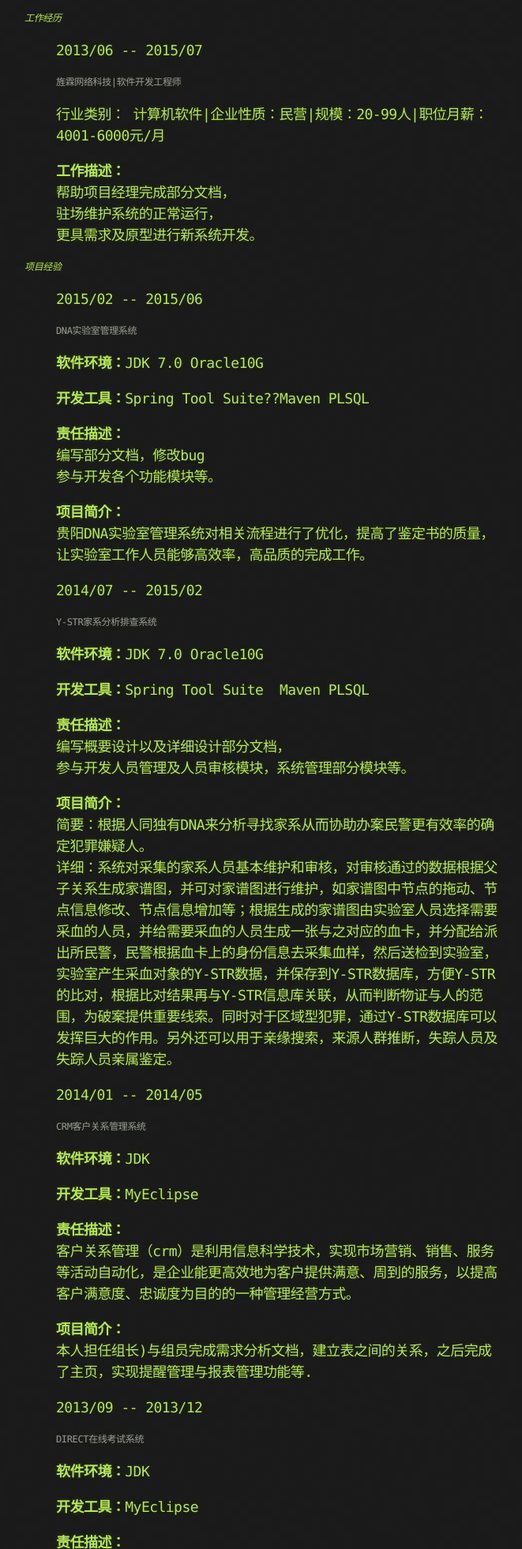
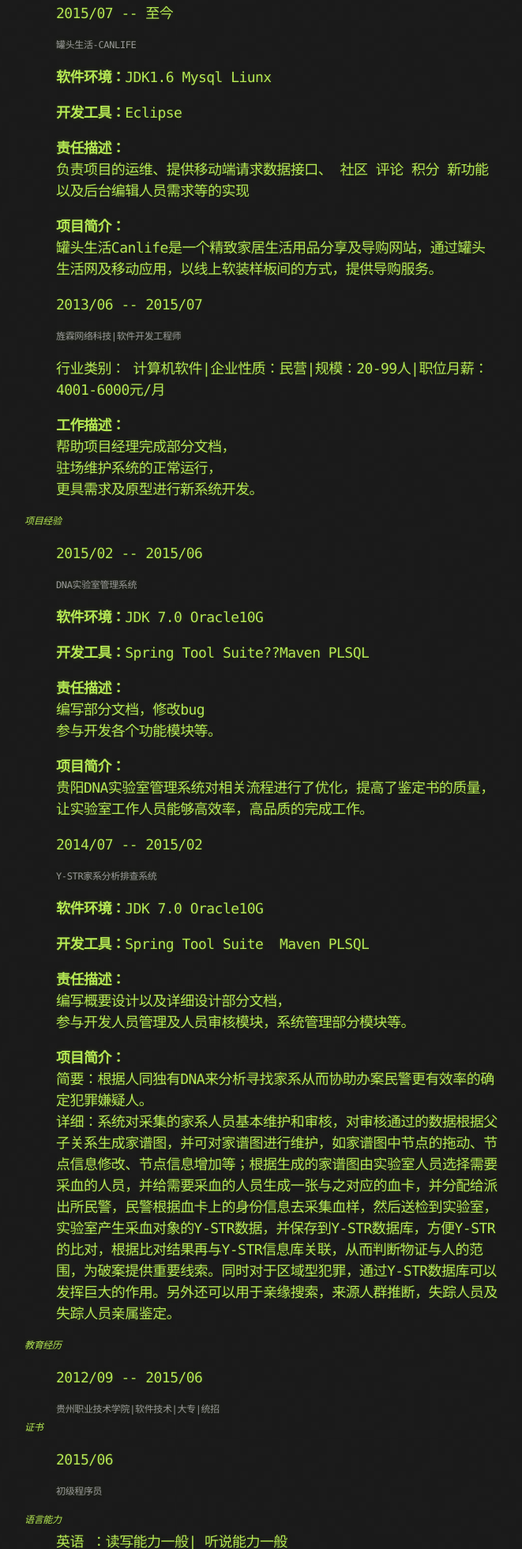
Before and after one commit to qq282242394/xushaoxuan.grthub.com, a plain HTML site: page index.html in a window 1280 px wide. Shown: the part 838-2800 px from the top of the page at 79% size, without its empty margins (309-970 px from the left). Drawn offline with Linux system fonts and the light colour scheme.

Commit message:
Update index.html

```diff
--- a/index.html
+++ b/index.html
@@ -8,42 +8,39 @@
     <link rel="stylesheet" type="text/css" href="stylesheets/github-dark.css" media="screen">
     <link rel="stylesheet" type="text/css" href="stylesheets/print.css" media="print">
 
-    <title>Xushaoxuan.grthub.com by qq282242394</title>
+    <title>XuShaoXuan Resume</title>
   </head>
-
+<style type="text/css">
+.divTop {text-align: center;}
+</style>
   <body>
 
     <header>
-      <div class="container">
-        <h1>Xushaoxuan.grthub.com</h1>
-        <h2>许少烜</h2>
+ 	 <div class="divTop">
+        <h1>Personal resume</h1>
 
         <section id="downloads">
           <a href="https://github.com/qq282242394/xushaoxuan.grthub.com/zipball/master" class="btn">Download as .zip</a>
           <a href="https://github.com/qq282242394/xushaoxuan.grthub.com/tarball/master" class="btn">Download as .tar.gz</a>
           <a href="https://github.com/qq282242394/xushaoxuan.grthub.com" class="btn btn-github"><span class="icon"></span>View on GitHub</a>
         </section>
-      </div>
+    </div>
     </header>
 
     <div class="container">
       <section id="main_content">
         <h3>
 
-
-
-
-
-
-
 	<div class="resumeBody">
 		<div class="summary">
-			<img width="70" height="90" align="right" class="headerImg" alt="许少烜"
+			<img width="100" height="140" align="right" class="headerImg" alt="许少烜"
 				src="http://mypics.zhaopin.com/pic/2015/6/11/3B29D4A47A31473EAABF48CE37B456F9.jpg" />
 			<h1>许少烜</h1>
 			男<span class="ver-line">|</span>未婚<span class="ver-line">|</span>1994年5月生<span
-				class="ver-line">|</span> 户口：贵州-六盘水<span class="ver-line">|</span>
-			现居住于:上海-宝山区<br />3年工作经验 <span class="ver-line">|</span>团员<br />
+				class="ver-line">
+				<br />3年工作经验 <span class="ver-line">|</span>团员
+				<br /></span> 户口：贵州-六盘水<span class="ver-line">|</span>
+			现居住于:上海-宝山区<br />
 			<p>18285190637</p>
 			<p>
 				E-mail：<a href="mailto:282242394@qq.com">282242394@qq.com</a>
@@ -76,6 +73,25 @@
 				<h5>工作经历</h5>
 			</dt>
 			<dd>
+				<div class="project-experience">
+					<p>2015/07 -- 至今</p>
+					<h6>罐头生活-Canlife</h6>
+					<div>
+						<p>
+							<strong>软件环境：</strong>JDK1.6 Mysql Liunx
+						</p>
+						<p>
+							<strong>开发工具：</strong>Eclipse
+						</p>
+					</div>
+					<p>
+						<strong>责任描述：</strong><br />
+						负责项目的运维、提供移动端请求数据接口、 社区 评论 积分 新功能以及后台编辑人员需求等的实现
+					</p>
+					<p>
+						<strong>项目简介：</strong><br />罐头生活Canlife是一个精致家居生活用品分享及导购网站，通过罐头生活网及移动应用，以线上软装样板间的方式，提供导购服务。
+					</p>
+				</div>
 				<div class="work-experience">
 					<p>2013/06 -- 2015/07</p>
 					<h6>
@@ -129,43 +145,6 @@
 					</p>
 					<p>
 						<strong>项目简介：</strong><br />简要：根据人同独有DNA来分析寻找家系从而协助办案民警更有效率的确定犯罪嫌疑人。<br />详细：系统对采集的家系人员基本维护和审核，对审核通过的数据根据父子关系生成家谱图，并可对家谱图进行维护，如家谱图中节点的拖动、节点信息修改、节点信息增加等；根据生成的家谱图由实验室人员选择需要采血的人员，并给需要采血的人员生成一张与之对应的血卡，并分配给派出所民警，民警根据血卡上的身份信息去采集血样，然后送检到实验室，实验室产生采血对象的Y-STR数据，并保存到Y-STR数据库，方便Y-STR的比对，根据比对结果再与Y-STR信息库关联，从而判断物证与人的范围，为破案提供重要线索。同时对于区域型犯罪，通过Y-STR数据库可以发挥巨大的作用。另外还可以用于亲缘搜索，来源人群推断，失踪人员及失踪人员亲属鉴定。
-					</p>
-				</div>
-				<div class="project-experience">
-					<p>2014/01 -- 2014/05</p>
-					<h6>CRM客户关系管理系统</h6>
-					<div>
-						<p>
-							<strong>软件环境：</strong>JDK
-						</p>
-						<p>
-							<strong>开发工具：</strong>MyEclipse
-						</p>
-					</div>
-					<p>
-						<strong>责任描述：</strong><br />
-						客户关系管理（crm）是利用信息科学技术，实现市场营销、销售、服务等活动自动化，是企业能更高效地为客户提供满意、周到的服务，以提高客户满意度、忠诚度为目的的一种管理经营方式。
-					</p>
-					<p>
-						<strong>项目简介：</strong><br />本人担任组长)与组员完成需求分析文档，建立表之间的关系，之后完成了主页，实现提醒管理与报表管理功能等.
-					</p>
-				</div>
-				<div class="project-experience">
-					<p>2013/09 -- 2013/12</p>
-					<h6>Direct在线考试系统</h6>
-					<div>
-						<p>
-							<strong>软件环境：</strong>JDK
-						</p>
-						<p>
-							<strong>开发工具：</strong>MyEclipse
-						</p>
-					</div>
-					<p>
-						<strong>责任描述：</strong><br />本系统具有较强的应用性、可维护性、可扩展性以及重复使用的能力。学生可以通过校园网或互联网访问该平台并且可以对所学知识进行自我测验；教师可以通过对学生的学习情况进行动态管理，并依据网站记录的考试成绩对每一位学生进行客观的综合评价。
-					</p>
-					<p>
-						<strong>项目简介：</strong><br />负责主页面，实现个人信息管理，留言板管理等功能
 					</p>
 				</div>
 			</dd>
```
